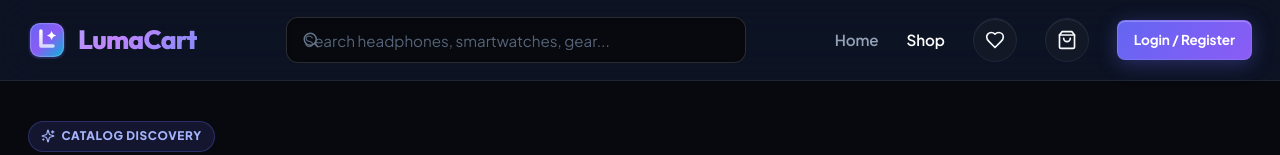
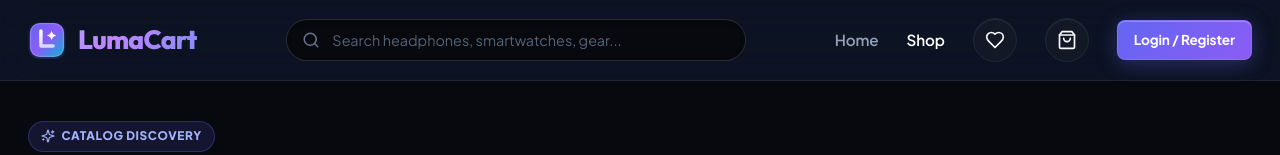
Before and after one commit to Megha-r20/LumaCart, a React (Vite) app in the folder frontend/: page /shop in a window 1280 px wide. Shown: the top 155 px of the page. Built offline with nearby package versions, Linux system fonts and the light colour scheme; no server answers.

Commit message:
Fix search input text and icon overlapping in navbar

```diff
--- a/frontend/src/styles/main.css
+++ b/frontend/src/styles/main.css
@@ -344,35 +344,39 @@ select:-webkit-autofill:focus {
   flex: 1;
   max-width: 460px;
   margin: 0 2rem;
-  position: relative;
+  position: relative !important;
+  display: flex !important;
+  align-items: center !important;
 }
 
 .search-input {
-  width: 100%;
-  padding: 0.7rem 1.25rem 0.7rem 2.75rem;
-  background: rgba(18, 24, 38, 0.8);
-  border: 1px solid var(--border);
-  border-radius: var(--radius-full);
-  color: var(--text-primary);
-  font-size: 0.9rem;
-  transition: all var(--transition-normal);
-  box-shadow: inset 0 2px 4px rgba(0, 0, 0, 0.2);
+  width: 100% !important;
+  padding: 0.7rem 1.25rem 0.7rem 2.85rem !important;
+  background: rgba(18, 24, 38, 0.8) !important;
+  border: 1px solid var(--border) !important;
+  border-radius: var(--radius-full) !important;
+  color: var(--text-primary) !important;
+  font-size: 0.9rem !important;
+  transition: all var(--transition-normal) !important;
+  box-shadow: inset 0 2px 4px rgba(0, 0, 0, 0.2) !important;
 }
 
 .search-input:focus {
-  border-color: var(--primary);
-  box-shadow: 0 0 0 4px var(--primary-light), inset 0 2px 4px rgba(0, 0, 0, 0.2);
-  background: var(--bg-card);
+  border-color: var(--primary) !important;
+  box-shadow: 0 0 0 4px var(--primary-light), inset 0 2px 4px rgba(0, 0, 0, 0.2) !important;
+  background: var(--bg-card) !important;
 }
 
 .search-icon {
-  position: absolute;
-  left: 1rem;
-  top: 50%;
-  transform: translateY(-50%);
-  color: var(--text-muted);
-  width: 18px;
-  height: 18px;
+  position: absolute !important;
+  left: 1rem !important;
+  top: 50% !important;
+  transform: translateY(-50%) !important;
+  color: var(--text-muted) !important;
+  width: 18px !important;
+  height: 18px !important;
+  pointer-events: none !important;
+  z-index: 2 !important;
 }
 
 .nav-links {
```
